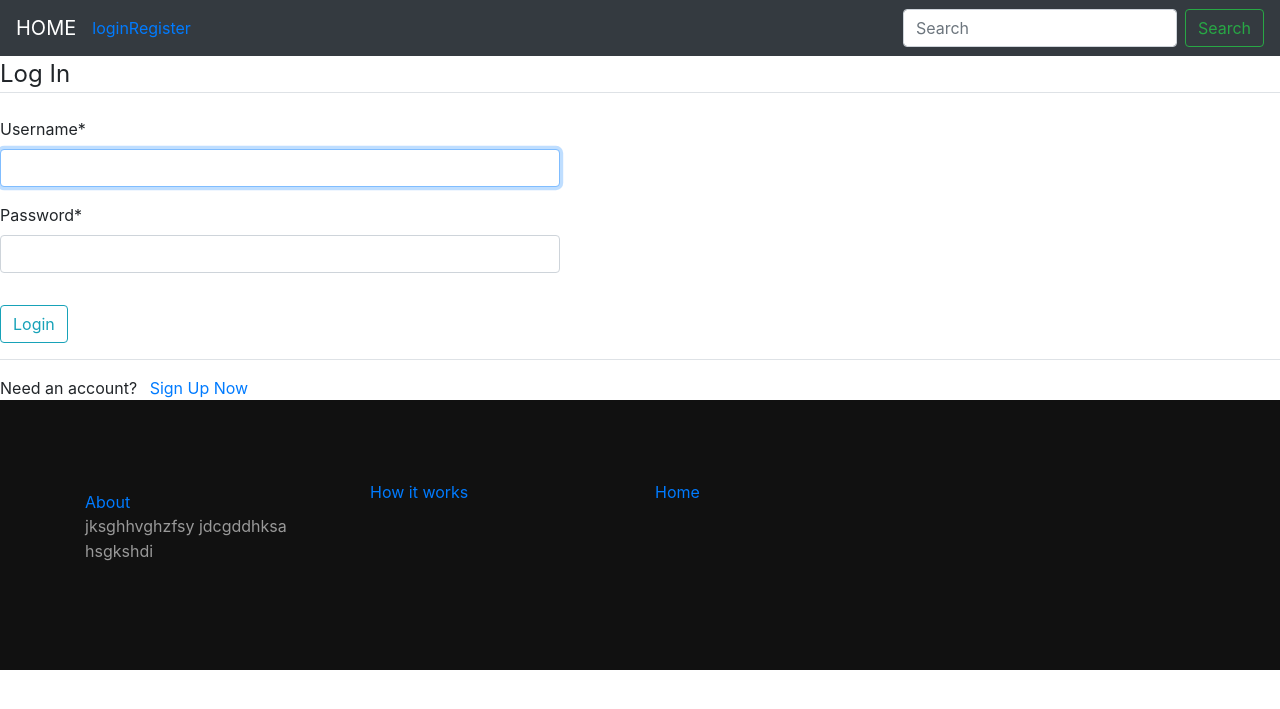
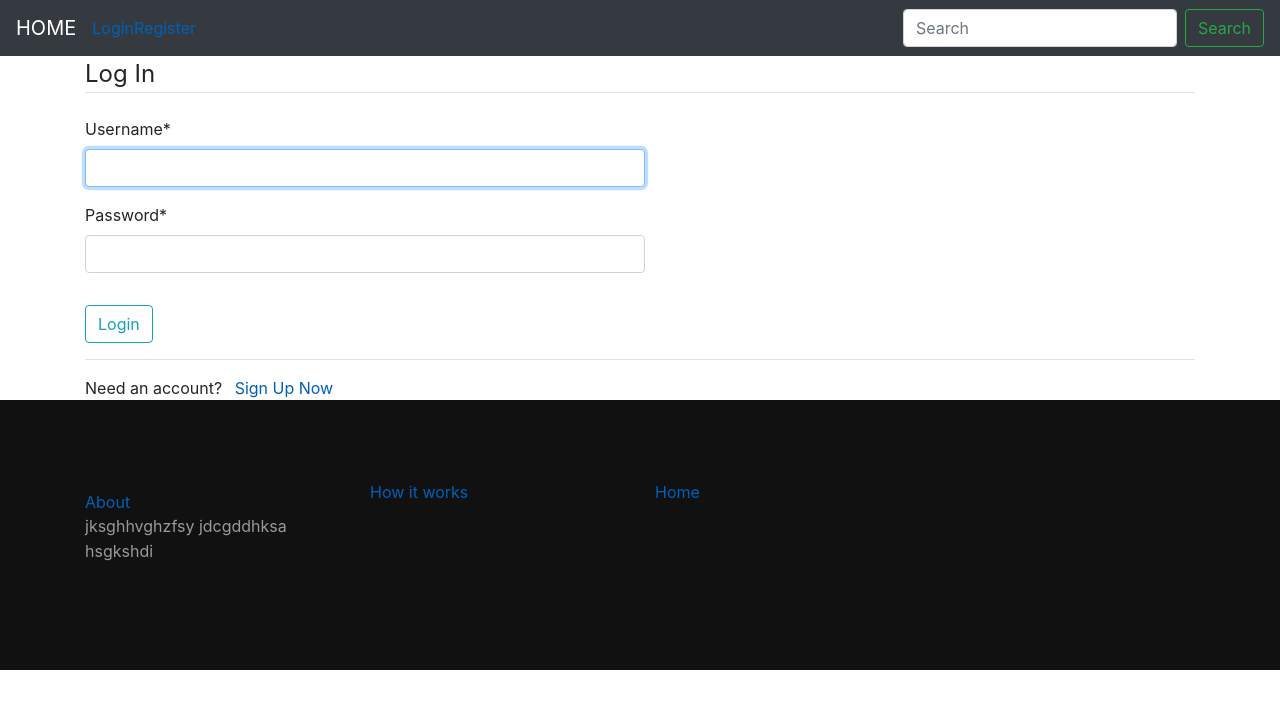
Before and after one commit to rinae-hub/Software-Design-Project-Code-Grinders, a Django app: page /login/ in a window 1280 px wide. Shown: the top 709 px of the page. Run offline with Django 3.2, Linux system fonts and the light colour scheme; some libraries are stand-ins or nearby versions.

Commit message:
user_authentication update

```diff
--- a/mysite/DESKTOP/templates/DESKTOP/base.html
+++ b/mysite/DESKTOP/templates/DESKTOP/base.html
@@ -9,6 +9,11 @@
     <link rel="stylesheet" href="https://stackpath.bootstrapcdn.com/bootstrap/4.4.1/css/bootstrap.min.css" integrity="sha384-Vkoo8x4CGsO3+Hhxv8T/Q5PaXtkKtu6ug5TOeNV6gBiFeWPGFN9MuhOf23Q9Ifjh" crossorigin="anonymous">
 
     <style media="screen">
+    a.image-link:focus { outline: 0;}
+    a {
+    color: #0060B6;
+    text-decoration: none;
+}
       p{
         color: #999;
         line-height: 25px;
@@ -61,18 +66,19 @@
         </button>
 
         <div class="collapse navbar-collapse" id="navbarSupportedContent">
-            <ul class="navbar-nav mr-auto">
+            <ul class="navbar-nav mr-auto" style="color:white; align: left; ">
 
 
 
 
-                  {%if user.authenticated%}
-              <li class="nav-item">  <a href="{% url 'logout'%}">Logout</a>    </li>
-              <li class="nav-item">  <a href="{% url 'profile'%}">Profile</a>    </li>
+                  {% if user.is_authenticated %}
+              <li id='1' class="nav-item" >  <a href="{% url 'logout'%}">Logout</a>    </li>
+              <li id='2' class="nav-item">  <a href="{% url 'profile'%}">Profile</a>    </li>
 
                   {% else %}
-                <li class="nav-item">  <a href="{% url 'login'%}">login</a></li>
-                <li class="nav-item">   <a href="{% url 'user-register'%}">Register</a> </li>
+
+                <li id='1' class="nav-item">  <a href="{% url 'login'%}">Login</a></li>
+                <li id='2' class="nav-item">   <a href="{% url 'user-register'%}">Register</a> </li>
                   {%endif%}
 
 
--- a/mysite/mysite/settings.py
+++ b/mysite/mysite/settings.py
@@ -34,6 +34,7 @@ INSTALLED_APPS = [
     'users.apps.UsersConfig',
     'DESKTOP.apps.DesktopConfig',
     'crispy_forms',
+    'django_extensions',
     'django.contrib.admin',
     'django.contrib.auth',
     'django.contrib.contenttypes',
--- a/mysite/users/templates/users/login.html
+++ b/mysite/users/templates/users/login.html
@@ -7,7 +7,7 @@
   </style>
 </header>
 
-  <div class="content-section">
+  <div class="container">
   <form id="login-form" method="POST" action="">
     {% csrf_token %}
     <fieldset class="form-group">
```
Also changed, not shown: mysite/db.sqlite3.
